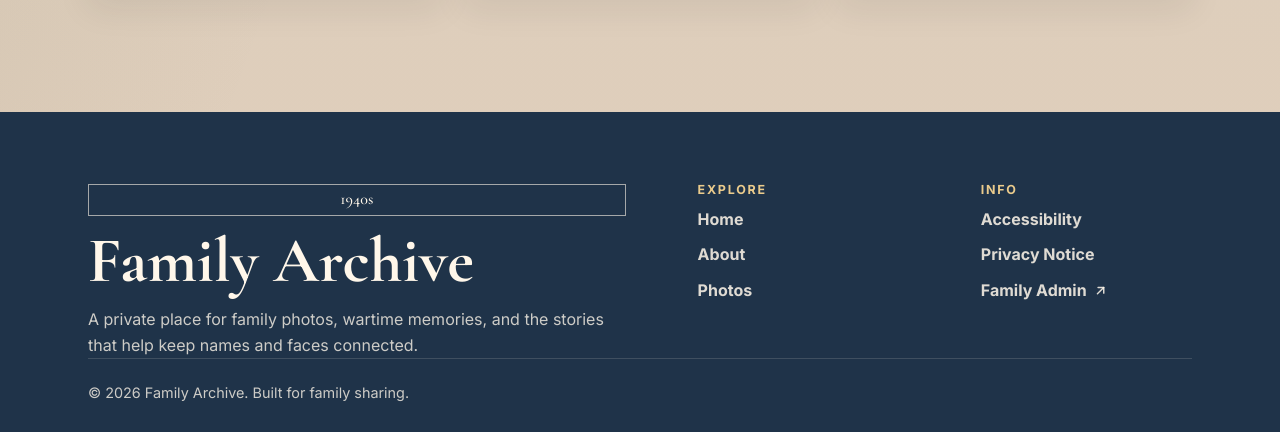
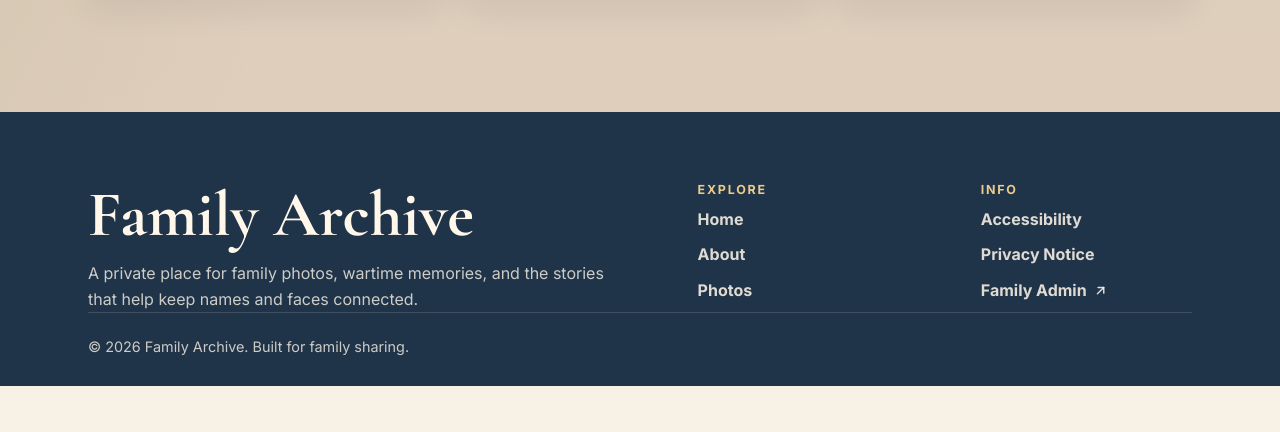
Before and after one commit to JonathanHaas/ww2-family-photos, a plain HTML site: page public/index.html in a window 1280 px wide. Shown: the part 2481-2913 px from the top of the page. After the commit the page ends 2867 px from the top, so only its background shows below. Drawn offline with nearby package versions, Linux system fonts and the light colour scheme; no server answers.

Commit message:
Remove footer era mark

```diff
--- a/public/index.html
+++ b/public/index.html
@@ -123,7 +123,6 @@
     <footer class="site-footer" aria-label="Site footer">
       <div class="footer-grid">
         <section class="footer-brand">
-          <span class="brand-mark">1940s</span>
           <h2>Family Archive</h2>
           <p>
             A private place for family photos, wartime memories, and the stories
```
Also changed, not shown: public/privacy.html (+0 -1 lines).
